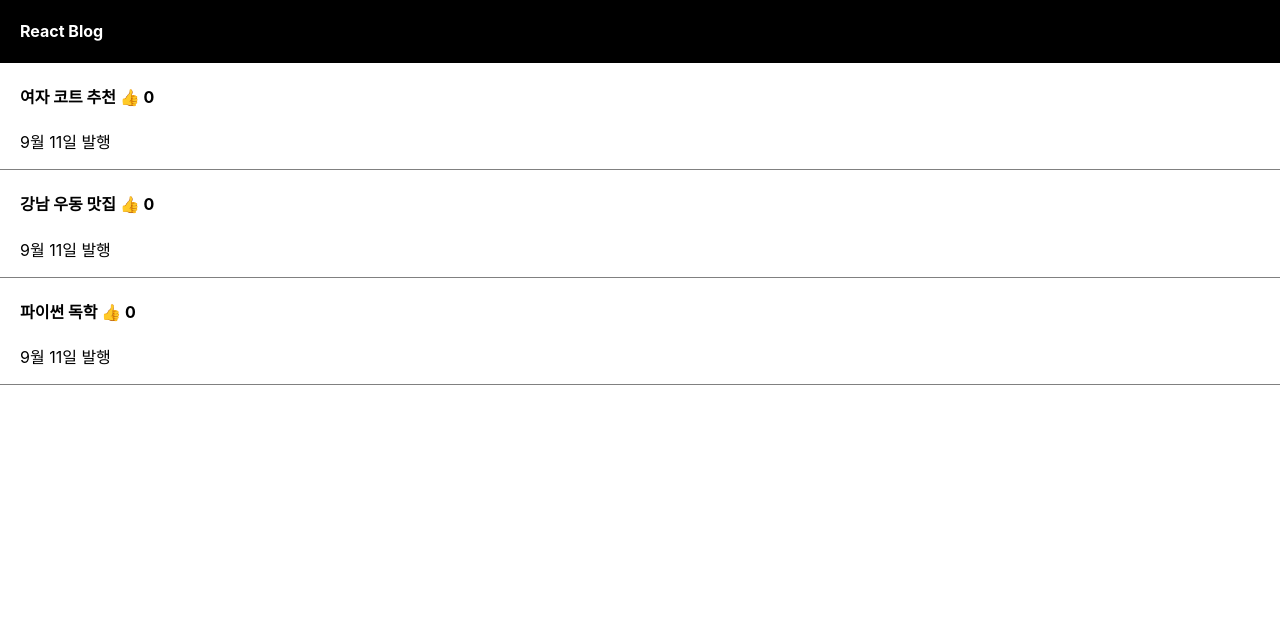
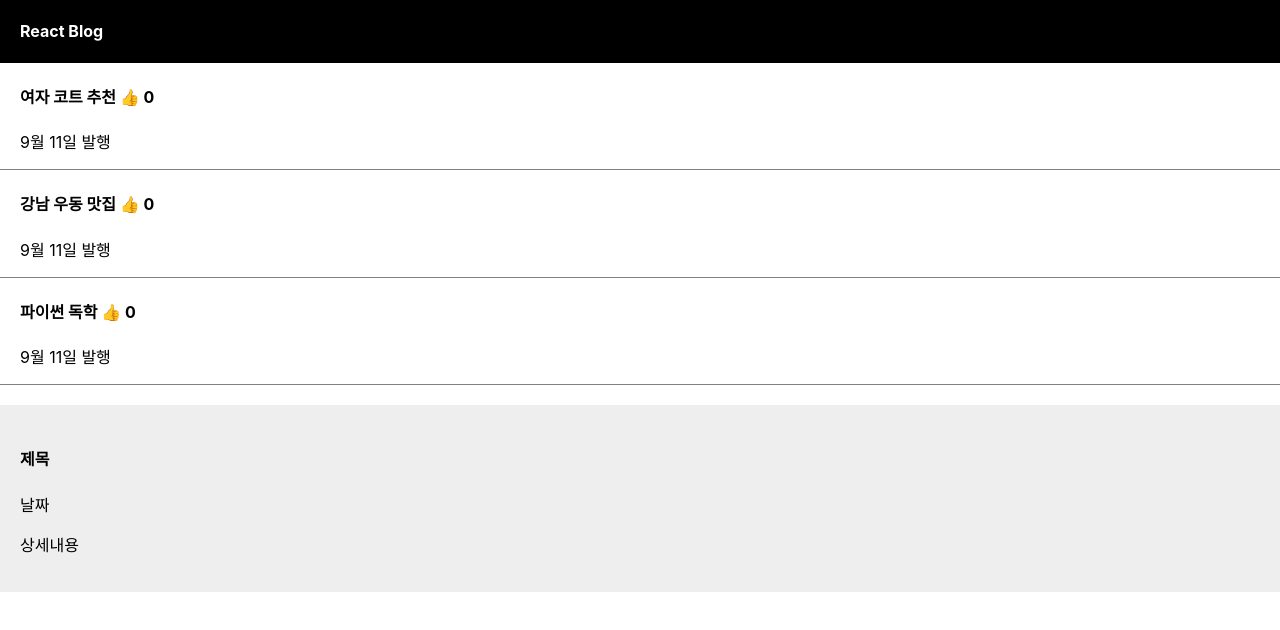
Before and after one commit to Kang-IJ/react_blog, a React (Create React App) app: page / in a window 1280 px wide. Shown: the top 630 px of the page. Built offline with nearby package versions, Linux system fonts and the light colour scheme; the HTML template or start-up script is replaced by a standard one.

Commit message:
feat: make modal

```diff
--- a/src/App.css
+++ b/src/App.css
@@ -12,6 +12,13 @@
   border-bottom: 1px solid grey;
 }
 
+.modal {
+  margin-top: 20px;
+  padding: 20px;
+  background: #eee;
+  text-align: left;
+}
+
 .black-nav {
   display: flex;
   background: black;
--- a/src/App.js
+++ b/src/App.js
@@ -25,9 +25,19 @@
           )
         })
       }
-
+      <Modal/>
     </div>
   );
 }
 
+function Modal() {
+  return (
+      <div className="modal">
+        <h4>제목</h4>
+        <p>날짜</p>
+        <p>상세내용</p>
+      </div>
+  );
+}
+
 export default App;
```
